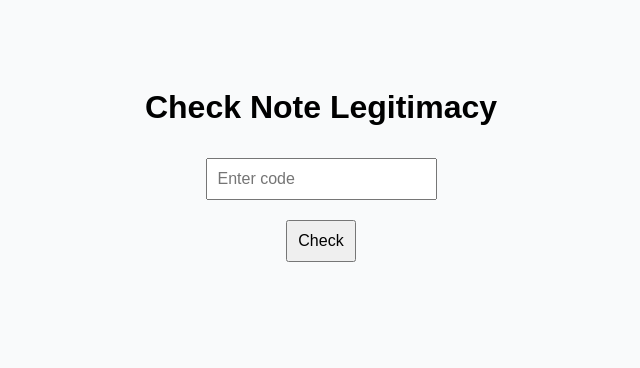
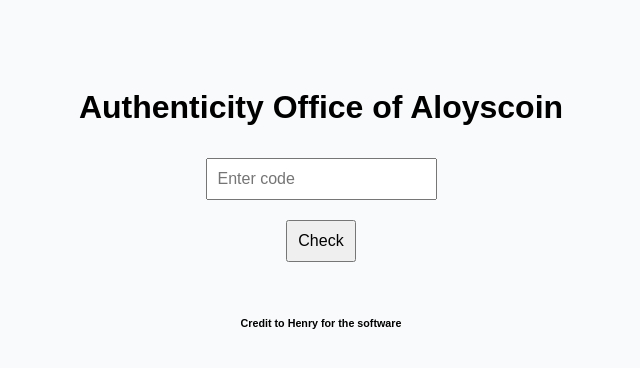
Before and after one commit to aloyscoin/aloyscoin, a plain HTML site: page index.html in a window 1280 px wide. Shown: the whole page, without its empty margins (319-959 px from the left). Drawn offline with Linux system fonts and the light colour scheme.

Commit message:
Update index.html

```diff
--- a/index.html
+++ b/index.html
@@ -26,7 +26,7 @@
   </style>
 </head>
 <body>
-  <h1>Check Note Legitimacy</h1>
+  <h1>Authenticity Office of Aloyscoin</h1>
   <input type="text" id="codeInput" placeholder="Enter code" />
   <button onclick="checkCode()">Check</button>
   <div id="result"></div>
@@ -56,5 +56,6 @@
       }
     }
   </script>
+  <h6>Credit to Henry for the software</h6>
 </body>
 </html>
```
